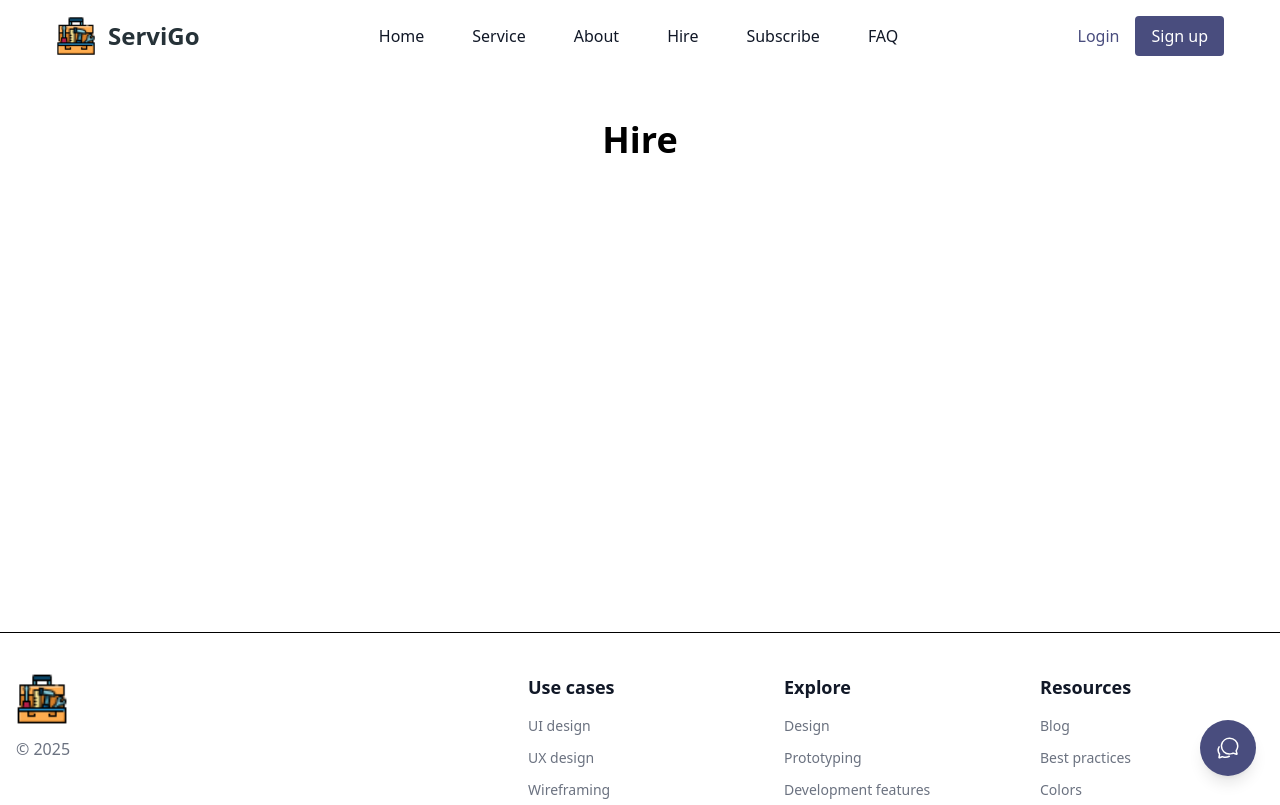
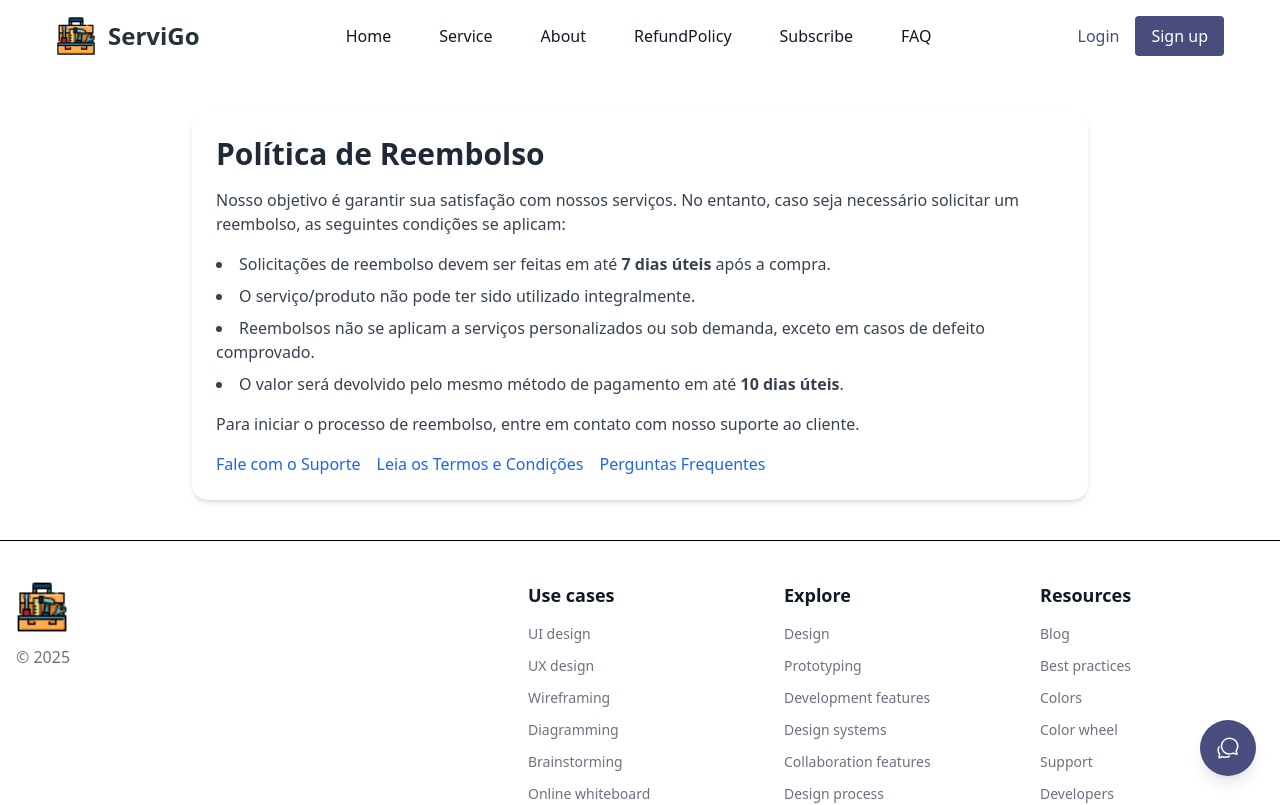
Before and after one commit to LucasDiaszL/projetoIntegrador2, a React (Vite) app in the folder pj2/: page /hire in a window 1280 px wide. Shown: the top 805 px of the page. Built offline with nearby package versions, Linux system fonts and the light colour scheme.

Commit message:
Tela de Política de Reembolso

```diff
--- a/pj2/src/components/Navbar.jsx
+++ b/pj2/src/components/Navbar.jsx
@@ -41,7 +41,7 @@
     { link: "Home", path: "/" },
     { link: "Service", path: "/service" },
     { link: "About", path: "/about" },
-    { link: "Hire", path: "/hire" },
+    { link: "RefundPolicy", path: "/hire" },
     { link: "Subscribe", path: "/subscribe" },
     { link: "FAQ", path: "/faq" },
   ];
--- a/pj2/src/pages/Hire.jsx
+++ b/pj2/src/pages/Hire.jsx
@@ -6,8 +6,44 @@
   return (
     <>
       <Navbar />
-      <div className="max-w-4xl mx-auto px-4 py-12 min-h-[60vh] mb-20">
-        <h1 className="text-4xl font-bold text-center mb-8">Hire</h1>
+      <div className="max-w-4xl mx-auto p-6 bg-white shadow-md rounded-2xl mt-10">
+        <h1 className="text-3xl font-bold text-gray-800 mb-4">Política de Reembolso</h1>
+
+        <p className="text-gray-700 mb-4">
+          Nosso objetivo é garantir sua satisfação com nossos serviços. No entanto, caso seja necessário solicitar um reembolso, as seguintes condições se aplicam:
+        </p>
+
+        <ul className="list-disc list-inside text-gray-700 space-y-2 mb-4">
+          <li>Solicitações de reembolso devem ser feitas em até <strong>7 dias úteis</strong> após a compra.</li>
+          <li>O serviço/produto não pode ter sido utilizado integralmente.</li>
+          <li>Reembolsos não se aplicam a serviços personalizados ou sob demanda, exceto em casos de defeito comprovado.</li>
+          <li>O valor será devolvido pelo mesmo método de pagamento em até <strong>10 dias úteis</strong>.</li>
+        </ul>
+
+        <p className="text-gray-700 mb-4">
+          Para iniciar o processo de reembolso, entre em contato com nosso suporte ao cliente.
+        </p>
+
+        <div className="flex flex-col sm:flex-row gap-4">
+          <a
+            href="/suporte"
+            className="text-blue-600 hover:underline transition"
+          >
+            Fale com o Suporte
+          </a>
+          <a
+            href="/Termos"
+            className="text-blue-600 hover:underline transition"
+          >
+            Leia os Termos e Condições
+          </a>
+          <a
+            href="/faq"
+            className="text-blue-600 hover:underline transition"
+          >
+            Perguntas Frequentes
+          </a>
+        </div>
       </div>
       <Footer />
     </>
--- /dev/null
+++ b/pj2/src/pages/TermsAndConditions.jsx
@@ -0,0 +1,46 @@
+import React from "react";
+import Navbar from "../components/Navbar";
+import Footer from "../components/Footer";
+
+const TermsAndConditions = () => {
+    return (
+        <>
+            <Navbar />
+            <div className="max-w-4xl mx-auto p-6 bg-white shadow-md rounded-2xl mt-10">
+                <h1 className="text-3xl font-bold text-gray-800 mb-4">Termos e Condições</h1>
+
+                <p className="text-gray-700 mb-4">
+                    Ao utilizar nossos serviços, você concorda com os seguintes termos e condições. Recomendamos que leia com atenção.
+                </p>
+
+                <h2 className="text-xl font-semibold text-gray-800 mt-6 mb-2">1. Uso dos Serviços</h2>
+                <p className="text-gray-700 mb-4">
+                    O uso dos nossos serviços é permitido apenas para fins legais e conforme as normas estabelecidas. Qualquer uso indevido poderá resultar na suspensão do serviço.
+                </p>
+
+                <h2 className="text-xl font-semibold text-gray-800 mt-6 mb-2">2. Responsabilidades do Usuário</h2>
+                <p className="text-gray-700 mb-4">
+                    O usuário é responsável por fornecer informações verídicas e manter a confidencialidade dos seus dados de acesso. Qualquer atividade realizada com sua conta será de sua responsabilidade.
+                </p>
+
+                <h2 className="text-xl font-semibold text-gray-800 mt-6 mb-2">3. Política de Cancelamento e Reembolso</h2>
+                <p className="text-gray-700 mb-4">
+                    Cancelamentos e reembolsos estão sujeitos à nossa <a href="/hire" className="text-blue-600 hover:underline">Política de Reembolso</a>. Leia-a atentamente antes de efetuar qualquer solicitação.
+                </p>
+
+                <h2 className="text-xl font-semibold text-gray-800 mt-6 mb-2">4. Modificações</h2>
+                <p className="text-gray-700 mb-4">
+                    Reservamo-nos o direito de modificar estes termos a qualquer momento. Recomendamos verificar esta página regularmente para se manter atualizado.
+                </p>
+
+                <h2 className="text-xl font-semibold text-gray-800 mt-6 mb-2">5. Contato</h2>
+                <p className="text-gray-700 mb-4">
+                    Em caso de dúvidas sobre nossos termos, entre em contato pelo nosso canal de <a href="/suporte" className="text-blue-600 hover:underline">suporte</a>.
+                </p>
+            </div>
+            <Footer />
+        </>
+    );
+};
+
+export default TermsAndConditions;
--- a/pj2/src/routes.jsx
+++ b/pj2/src/routes.jsx
@@ -11,7 +11,8 @@
 import Hire from "./pages/Hire";
 import Subscribe from "./pages/Subscribe";
 import BotaoAjuda from './components/BotaoAjuda';
-import Suporte from './components/painelSuporte'
+import Suporte from './components/painelSuporte';
+import Termos from './pages/TermsAndConditions';
 
 function AppRoutes() {
   return (
@@ -30,6 +31,7 @@
         <Route path="/hire" element={<Hire/>}/>
         <Route path="/subscribe" element={<Subscribe/>}/>
         <Route path="/suporte" element={<Suporte/>}/>
+        <Route path="/Termos" element={<Termos/>}/>
 
       </Routes>
       <BotaoAjuda></BotaoAjuda>
```
